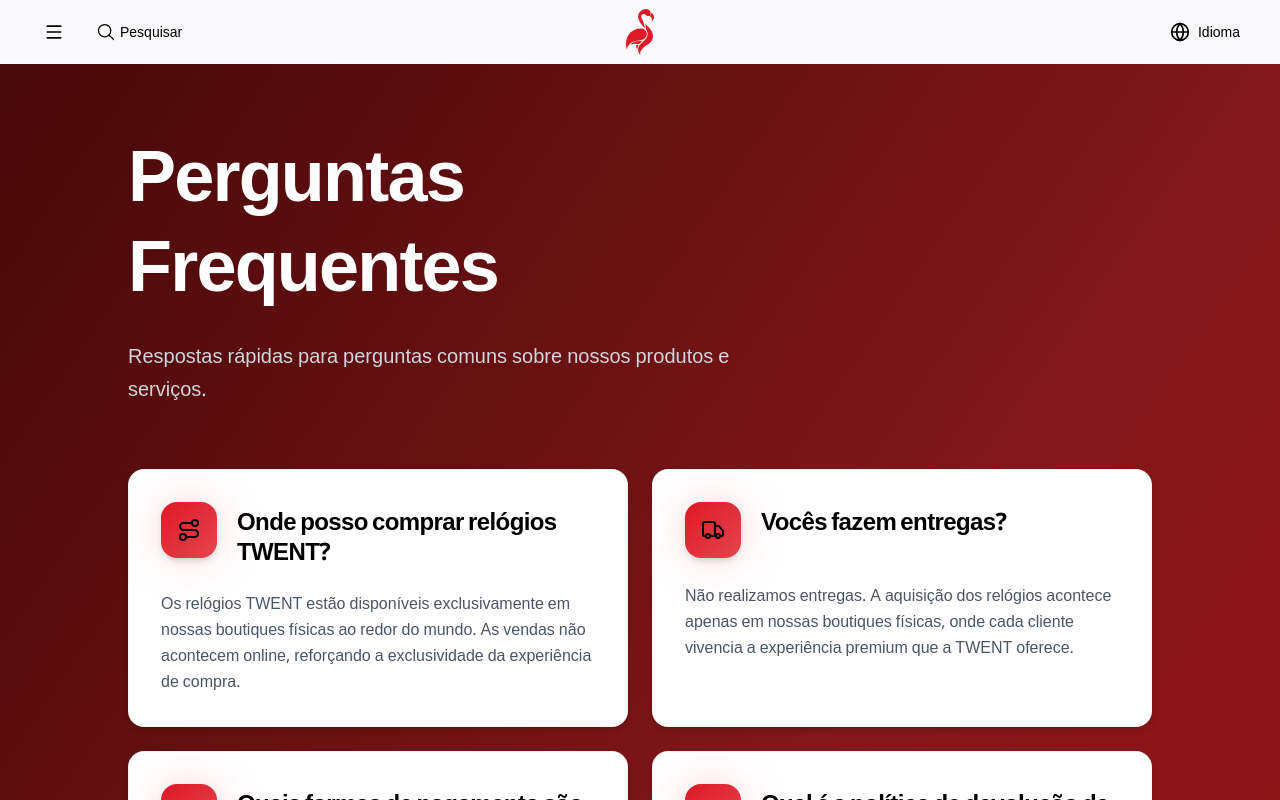
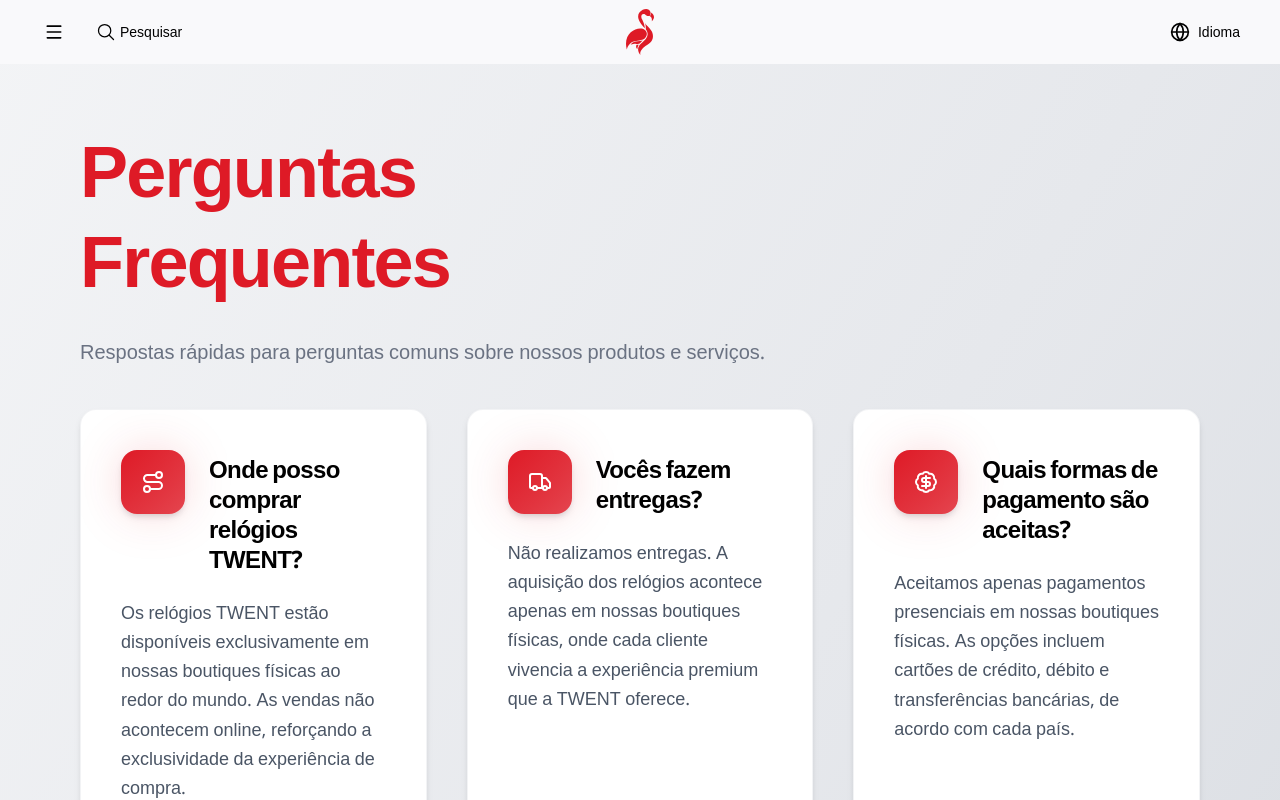
Before and after one commit to Matheusrike/twent, a Next.js app in the folder frontend/: page /faq in a window 1280 px wide. Shown: the top 800 px of the page. Built offline with nearby package versions, Linux system fonts and the light colour scheme.

Commit message:
frontend: new body color and add new layout in company page

```diff
--- a/frontend/src/app/(web)/companies/page.tsx
+++ b/frontend/src/app/(web)/companies/page.tsx
@@ -1,13 +1,12 @@
-import { CompanyPortal } from "@/components/web/Pages/Companies/companyPortal";
+import { CompanyPortal } from "@/components/web/pages/Companies/companyPortal"
 
 
 export default function Companies() {
     return (
         <div
  className="relative w-full min-h-screen flex flex-col items-center justify-center
-  bg-gradient-to-br from-red-950 via-red-900 to-red-800"
+  "
         >
-
             <div className="w-full z-10">
                 <CompanyPortal/>
             </div>
--- a/frontend/src/app/(web)/faq/page.tsx
+++ b/frontend/src/app/(web)/faq/page.tsx
@@ -1,8 +1,8 @@
-import FaqHero from "@/components/web/Pages/Faq/hero"
+import FaqHero from "@/components/web/pages/Faq/hero"
 export default function Faq(){
     return(
-      <div className="  h-auto relative w-full min-h-screen flex flex-col items-center justify-center
-  bg-gradient-to-br from-red-950 via-red-900 to-red-800">
+      <div className="  h-auto relative w-full min-h-screen flex flex-col justify-center items-center
+  ">
             <FaqHero/>
         </div>
     )
--- a/frontend/src/app/layout.tsx
+++ b/frontend/src/app/layout.tsx
@@ -42,7 +42,7 @@
 }>) {
   return (
     <html lang="pt-br" className={`${notoSansAdlam.variable} ${notoSerif.variable} ${robotoMono.variable} `}>
-      <body className="dark:bg-[#0C0C0C]  " cz-shortcut-listen="true">
+      <body className="bg-gradient-to-br from-gray-100 via-gray-200 to-gray-300 dark:from-zinc-700 dark:via-zinc-800 dark:to-zinc-900 " cz-shortcut-listen="true">
         <Navbar />
         <DarkModeProvider/>
         {children}
--- a/frontend/src/app/page.tsx
+++ b/frontend/src/app/page.tsx
@@ -1,6 +1,6 @@
-import Hero from "@/components/web/Pages/Home/hero/hero";
-import MainContainer from "@/components/web/Pages/Home/features/mainContainer";
-import AboutContainer from "@/components/web/Pages/Home/features/aboutContainer";
+import Hero from "@/components/web/pages/Home/hero/hero"
+import MainContainer from "@/components/web/pages/Home/Features/mainContainer"
+import AboutContainer from "@/components/web/pages/Home/Features/aboutContainer"
 
 
 export default function Home() {
--- a/frontend/src/components/web/Pages/Companies/companyPortal.tsx
+++ b/frontend/src/components/web/Pages/Companies/companyPortal.tsx
@@ -94,21 +94,21 @@
   const units = companyPortalData as CompanyUnit[]
 
   return (
-    <div className="relative z-10 container mx-auto py-16 px-6 flex flex-col items-center w-full">
+    <div className="mx-auto px-6 lg:px-20 p-5 flex flex-col w-full items-center">
       {/* Header */}
-      <header className="w-full max-w-5xl mb-16">
-        <h1 className="text-5xl md:text-6xl lg:text-7xl font-semibold text-white mb-8 tracking-tight leading-tight">
+      <header className="w-full max-w-7xl mb-10  text-center lg:text-left">
+        <h1 className="text-5xl md:text-6xl lg:text-7xl font-semibold text-primary dark:text-white mb-10 tracking-tight leading-tight">
           {CONTENT.header.title.split(" ")[0]} <br />
           {CONTENT.header.title.split(" ")[1]}
         </h1>
-        <p className="text-gray-300 dark:text-white text-lg md:text-xl leading-relaxed font-light max-w-2xl">
+        <p className="text-gray-500 dark:text-white text-lg md:text-xl leading-relaxed font-light max-w-2xl mx-auto lg:mx-0">
           {CONTENT.header.subtitle}
         </p>
       </header>
 
       {/* Cards grid */}
       <section
-        className="grid grid-cols-1 md:grid-cols-2 gap-6 w-full max-w-5xl"
+        className="grid grid-cols-1 md:grid-cols-2 gap-12 lg:gap-16 w-full max-w-7xl"
         aria-label="Unidades disponíveis"
       >
         {units.map((unit) => (
@@ -117,8 +117,8 @@
       </section>
 
       {/* Help section */}
-      <footer className="mt-16 w-full flex justify-center">
-        <p className="text-sm text-white/90 max-w-md text-center leading-relaxed">
+      <footer className="mt-20 w-full flex justify-center">
+        <p className="text-sm text-gray-500 dark:text-white max-w-md text-center leading-relaxed">
           {CONTENT.help}
         </p>
       </footer>
--- a/frontend/src/components/web/pages/Home/Features/mainContainer.tsx
+++ b/frontend/src/components/web/pages/Home/Features/mainContainer.tsx
@@ -51,7 +51,7 @@
         <div className="grid grid-cols-1 sm:grid-cols-2 md:grid-cols-3 lg:grid-cols-6 gap-4">
           {mainContainerData.map((category, i) => (
             <Link key={i} href={category.href}>
-              <div className="group h-15 bg-gray-200 rounded-xl flex items-center justify-center 5 transition-transform cursor-pointer px-4 relative overflow-hidden z-10 after:absolute after:h-1 after:w-1 after:bg-primary after:left-0 after:bottom-0 after:-z-10 after:rounded-full after:transition-all after:duration-1000 hover:after:scale-[300]">
+              <div className="group h-15 bg-white rounded-xl flex items-center justify-center 5 transition-transform cursor-pointer px-4 relative overflow-hidden z-10 after:absolute after:h-1 after:w-1 after:bg-primary after:left-0 after:bottom-0 after:-z-10 after:rounded-full after:transition-all after:duration-1000 hover:after:scale-[300]">
                 <span className="uppercase text-lg md:text-md font-semibold text-center text-gray-800 transition-all duration-1000 relative z-20 group-hover:text-white">
                   {category.title}
                 </span>
--- a/frontend/src/components/web/pages/faq/hero.tsx
+++ b/frontend/src/components/web/pages/faq/hero.tsx
@@ -20,40 +20,40 @@
 
 const FaqHero = () => {
   return (
-    <div className="relative z-10 container mx-auto py-16 px-6 flex flex-col items-center w-full">
-      <div className="w-full max-w-5xl">
+    <div className="relative z-10 w-full px-6 lg:px-20 container p-5">
+    <div className="mx-auto w-full ">
       {/* Header */}
-        <div className="mb-16">
-          <h2 className="text-5xl md:text-6xl lg:text-7xl font-semibold text-white mb-8 tracking-tight leading-tight">
+      <div className="my-10 text-center lg:text-left">
+        <h2 className="text-5xl md:text-6xl lg:text-7xl font-semibold text-primary dark:text-white mb-8 tracking-tight leading-tight">
           Perguntas <br /> Frequentes
         </h2>
-          <p className="text-gray-300 dark:text-white text-lg md:text-xl leading-relaxed font-light max-w-2xl">
+        <p className="text-gray-500 dark:text-white text-lg md:text-xl leading-relaxed font-light max-w-3xl">
           Respostas rápidas para perguntas comuns sobre nossos produtos e serviços.
         </p>
       </div>
 
       {/* FAQ Grid */}
-        <div className="grid gap-6 md:grid-cols-2">
+      <div className="grid gap-10 md:grid-cols-2 lg:grid-cols-3">
         {faqData.map(({ question, answer, icon }) => {
           const Icon = iconMap[icon];
 
           return (
             <div
               key={question}
-                className="group relative overflow-hidden border border-gray-200/50 dark:border-white/5 rounded-2xl p-8 shadow-lg hover:shadow-xl transition-all duration-500 hover:-translate-y-1 bg-white dark:bg-background"
+              className="group relative overflow-hidden border border-gray-200/50 dark:border-white/5 rounded-2xl p-10 shadow-lg hover:shadow-xl transition-all duration-500 hover:-translate-y-1 bg-white dark:bg-background"
             >
-                {/* Subtle gradient overlay on hover */}
+              {/* Hover gradient */}
               <div
                 className="absolute inset-0 bg-gradient-to-br from-primary/5 via-transparent to-transparent opacity-0 group-hover:opacity-100 transition-opacity duration-700"
                 aria-hidden="true"
               />
 
               <div className="relative">
-                  {/* Icon with glow effect */}
-                  <div className="flex items-start gap-5 mb-6">
+                {/* Icon */}
+                <div className="flex items-start gap-6 mb-6">
                   <div className="relative flex-shrink-0">
                     <div className="absolute inset-0 bg-primary/20 blur-xl rounded-full" />
-                      <div className="relative bg-gradient-to-br from-primary to-primary/80 h-14 w-14 flex items-center justify-center rounded-2xl shadow-lg group-hover:shadow-primary/25 transition-all duration-500">
+                    <div className=" text-white relative bg-gradient-to-br from-primary to-primary/80 h-16 w-16 flex items-center justify-center rounded-2xl shadow-lg group-hover:shadow-primary/25 transition-all duration-500">
                       {Icon && <Icon  />}
                     </div>
                   </div>
@@ -66,7 +66,7 @@
                 </div>
 
                 {/* Answer */}
-                  <p className="text-gray-600 dark:text-gray-300 leading-relaxed text-base">
+                <p className="text-gray-600 dark:text-gray-300 leading-relaxed text-base lg:text-lg">
                   {answer}
                 </p>
               </div>
@@ -76,6 +76,8 @@
       </div>
     </div>
   </div>
+
+
   );
 };
 
```
Lines whose indentation alone changed are shown as unchanged.
